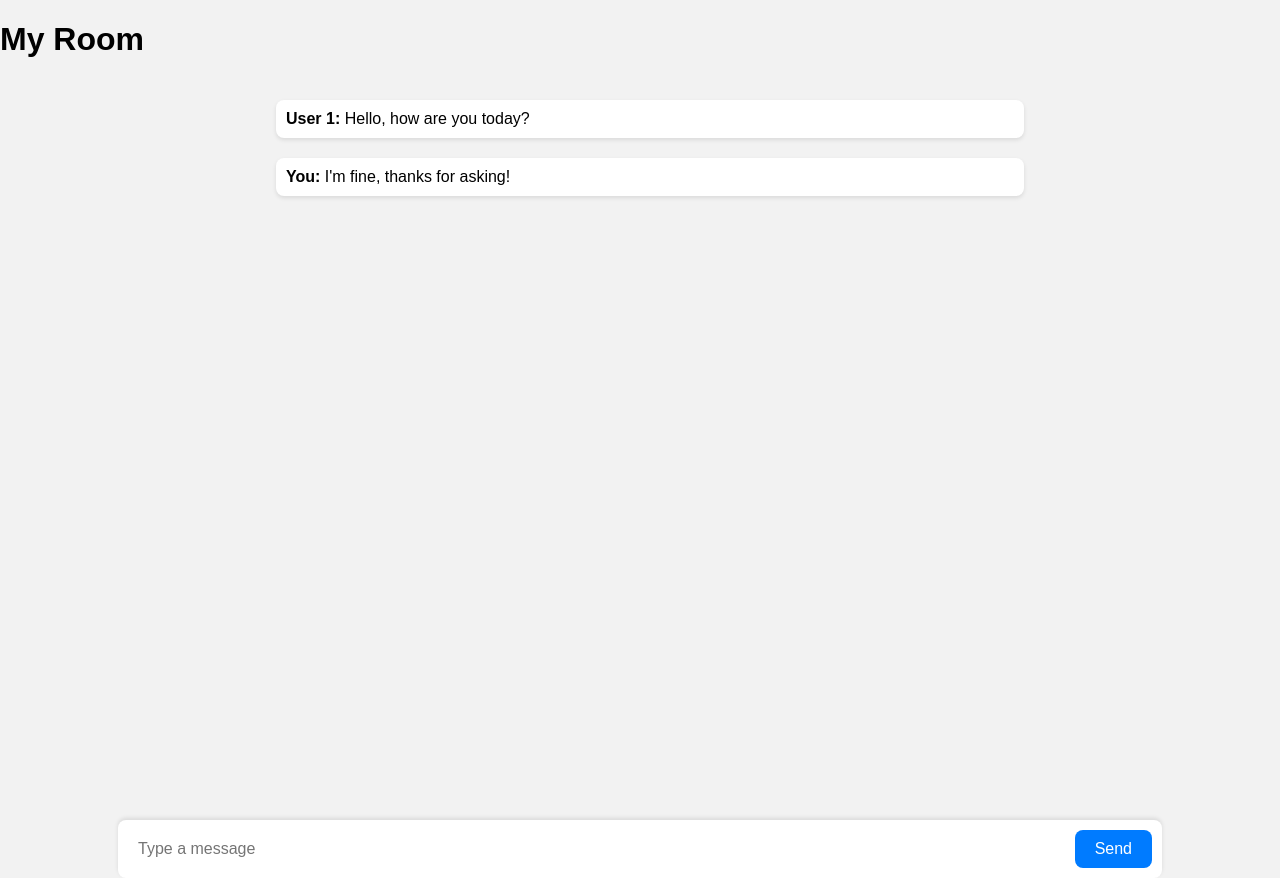
After one commit to ElviinThomasEldho/alumni-django, a Django app: template alumni/room/templates/room/trail.html in a window 1280 px wide. The commit adds this page. Run offline with Django 5.2, Linux system fonts and the light colour scheme; the template is opened without the code that fills it, so the values that code supplies are empty.

Commit message:
Chat Layout

```diff
--- a/alumni/alumni/urls.py
+++ b/alumni/alumni/urls.py
@@ -1,9 +1,11 @@
 from django.contrib import admin
 from django.urls import path, include
+from room import routing as room_routing
 
 urlpatterns = [
     path('admin/', admin.site.urls),
     path('', include('core.urls')),
     path('main/', include('main.urls')),
     path('rooms/', include('room.urls')),  # Include the 'room' app URLs under 'rooms/'
+    path('ws/', include(room_routing.websocket_urlpatterns)),
 ]
--- a/alumni/room/routing.py
+++ b/alumni/room/routing.py
@@ -1,7 +1,8 @@
-from django.urls import path
+from django.urls import path, re_path
 
 from . import consumers
 
 websocket_urlpatterns = [
+    re_path(r'ws/chat/(?P<room_name>\w+)/$', consumers.ChatConsumer.as_asgi()),
     path('ws/<str:room_name>/', consumers.ChatConsumer.as_asgi()),
 ]
--- /dev/null
+++ b/alumni/room/templates/room/trail.html
@@ -0,0 +1,102 @@
+<!DOCTYPE HTML>
+<html>
+<head>
+  <style>
+    body {
+      background-color: #f2f2f2;
+      font-family: sans-serif;
+      margin: 0;
+      padding: 0;
+      display: flex;
+      flex-direction: column;
+      justify-content: space-between;
+      min-height: 100vh;
+    }
+
+    .chat-container {
+      max-width: 768px;
+      margin: 0 auto;
+      padding: 20px;
+      width: 100vw;
+      height: calc(100vh - 100px);
+      overflow-y: auto;
+    }
+
+    .message-box {
+      margin-bottom: 20px;
+      padding: 10px;
+      background-color: #fff;
+      border-radius: 8px;
+      box-shadow: 0 2px 4px rgba(0,0,0,0.1);
+      margin-right: auto; /* Move to the left side */
+      margin-left: 20px; /* Add some space */
+    }
+
+    .message-author {
+      font-weight: bold;
+    }
+
+    .msg-inputs {
+      width: 80vw;
+      background-color: #fff;
+      border-radius: 8px;
+      box-shadow: 0 -2px 4px rgba(0,0,0,0.1);
+      display: flex;
+      justify-content: center;
+      align-items: center;
+      padding: 10px;
+      margin: 0 auto; /* Center horizontally */
+    }
+
+    .msg-input[type=text] {
+      flex: 1;
+      padding: 10px;
+      border: none;
+      border-radius: 8px;
+      margin-right: 10px;
+      font-size: 16px;
+      outline: none;
+    }
+
+    .send-btn {
+      background-color: #007bff;
+      color: #fff;
+      border: none;
+      border-radius: 8px;
+      padding: 10px 20px;
+      font-size: 16px;
+      cursor: pointer;
+    }
+
+    .send-btn:hover {
+      background-color: #0056b3;
+    }
+  </style>
+</head>
+<body>
+    <h1>My Room</h1>
+  <div class="chat-container">
+    <div class="message-box">
+      <span class="message-author">User 1:</span>
+      <span class="message-content">Hello, how are you today?</span>
+    </div>
+    <div class="message-box">
+      <span class="message-author">You:</span>
+      <span class="message-content">I'm fine, thanks for asking!</span>
+    </div>
+  </div>
+  <div class="msg-inputs">
+    <input
+      class="msg-input"
+      type="text"
+      placeholder="Type a message"
+      name="message"
+      id="message"
+      onkeydown="handleKeyDown(event)"
+    />
+    <button class="send-btn" type="button" name="send" id="send-btn" onclick="sendMessage()">
+      Send
+    </button>
+  </div>
+</body>
+</html>
--- a/alumni/room/urls.py
+++ b/alumni/room/urls.py
@@ -4,5 +4,6 @@ from . import views
 
 urlpatterns = [
     path('', views.rooms, name='rooms'),
+    path('create/', views.create_room, name='create_room'),
     path('<slug:slug>/', views.room, name='room'),
 ]
```
Also changed, not shown: alumni/room/forms.py (added, +7 -0 lines), alumni/room/templates/room/blank.html (added, +12 -0 lines), alumni/room/templates/room/room.html (+181 -66 lines), alumni/room/templates/room/rooms.html (+31 -11 lines), alumni/room/views.py (+33 -9 lines), alumni/db.sqlite3.
